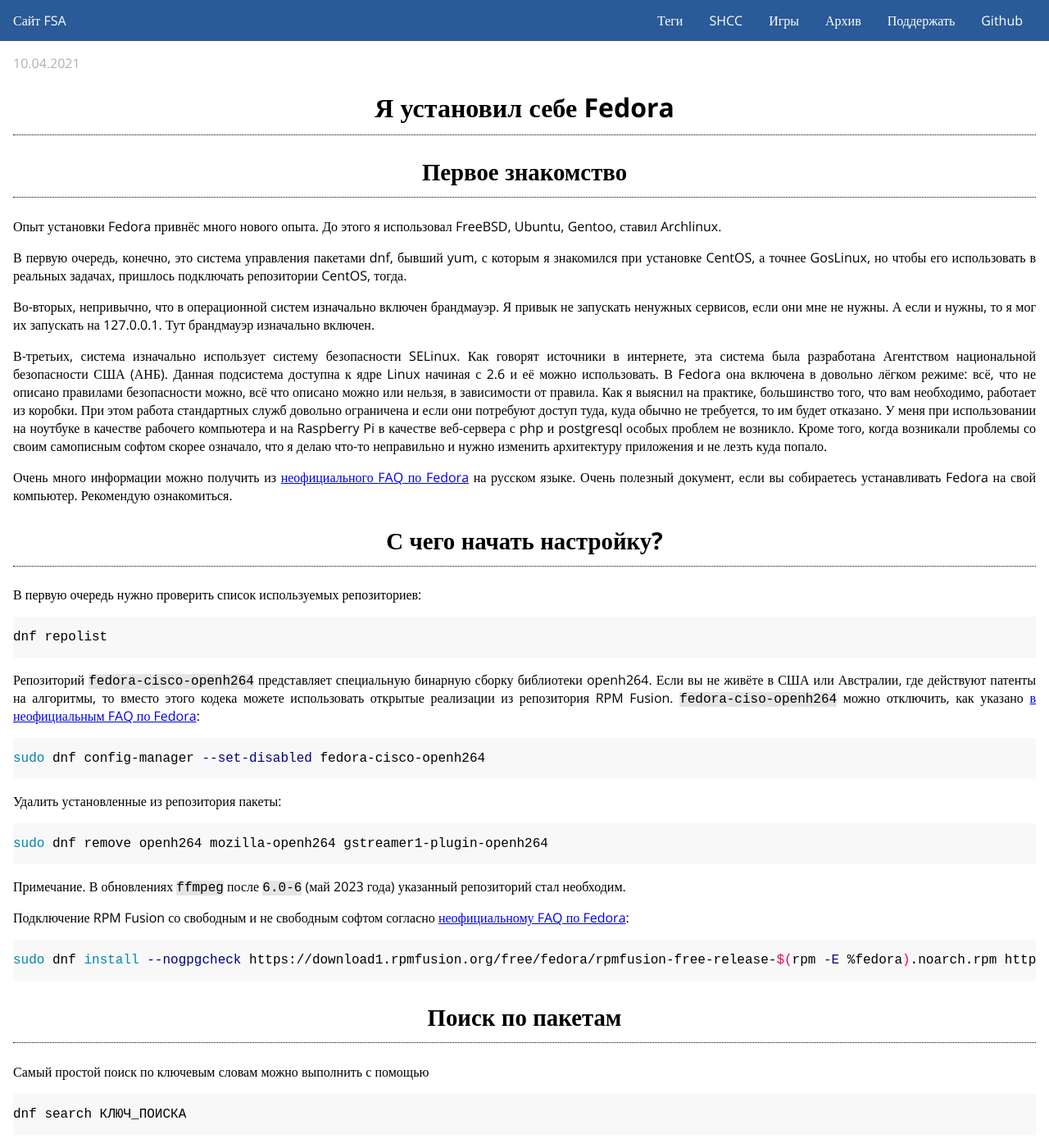
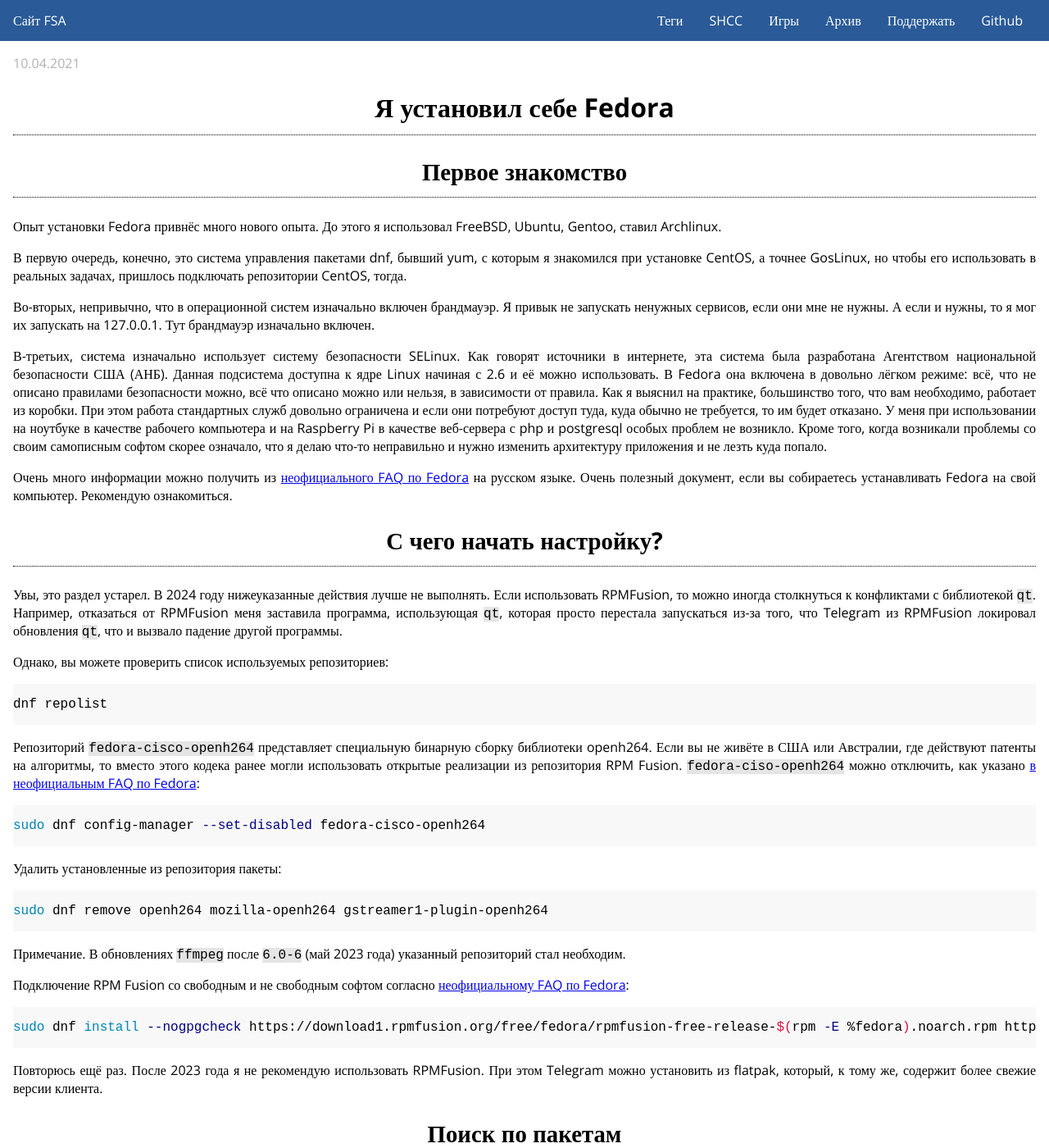
Before and after one commit to fsa/site, a Jekyll site: the page built from _posts/2021-04-12-fedora_first_steps.md, in a window 1280 px wide and 1400 px high. Shown: the whole window at 82% size. Built offline with Jekyll 4.4.1, drawn with Linux system fonts in a browser that asks for light colours; some of the changed text lies outside the part shown.

Commit message:
Отказался от RPMFusion

````diff
--- a/_posts/2021-04-12-fedora_first_steps.md
+++ b/_posts/2021-04-12-fedora_first_steps.md
@@ -20,13 +20,15 @@
 
 ## С чего начать настройку?
 
-В первую очередь нужно проверить список используемых репозиториев:
+Увы, это раздел устарел. В 2024 году нижеуказанные действия лучше не выполнять. Если использовать RPMFusion, то можно иногда столкнуться к конфликтами с библиотекой `qt`. Например, отказаться от RPMFusion меня заставила программа, использующая `qt`, которая просто перестала запускаться из-за того, что Telegram из RPMFusion локировал обновления `qt`, что и вызвало падение другой программы.
+
+Однако, вы можете проверить список используемых репозиториев:
 
 ```bash
 dnf repolist
 ```
 
-Репозиторий `fedora-cisco-openh264` представляет специальную бинарную сборку библиотеки openh264. Если вы не живёте в США или Австралии, где действуют патенты на алгоритмы, то вместо этого кодека можете использовать открытые реализации из репозитория RPM Fusion. `fedora-ciso-openh264` можно отключить, как указано [в неофициальным FAQ по Fedora](https://russianfedora.github.io/FAQ/package-manager.html#fedora-cisco-openh264):
+Репозиторий `fedora-cisco-openh264` представляет специальную бинарную сборку библиотеки openh264. Если вы не живёте в США или Австралии, где действуют патенты на алгоритмы, то вместо этого кодека ранее могли использовать открытые реализации из репозитория RPM Fusion. `fedora-ciso-openh264` можно отключить, как указано [в неофициальным FAQ по Fedora](https://russianfedora.github.io/FAQ/package-manager.html#fedora-cisco-openh264):
 
 ```bash
 sudo dnf config-manager --set-disabled fedora-cisco-openh264
@@ -45,6 +47,8 @@
 ```bash
 sudo dnf install --nogpgcheck https://download1.rpmfusion.org/free/fedora/rpmfusion-free-release-$(rpm -E %fedora).noarch.rpm https://download1.rpmfusion.org/nonfree/fedora/rpmfusion-nonfree-release-$(rpm -E %fedora).noarch.rpm
 ```
+
+Повторюсь ещё раз. После 2023 года я не рекомендую использовать RPMFusion. При этом Telegram можно установить из flatpak, который, к тому же, содержит более свежие версии клиента.
 
 ## Поиск по пакетам
 
````
Also changed, not shown: other parts of _posts/2021-04-12-fedora_first_steps.md (+1 -1 lines).
